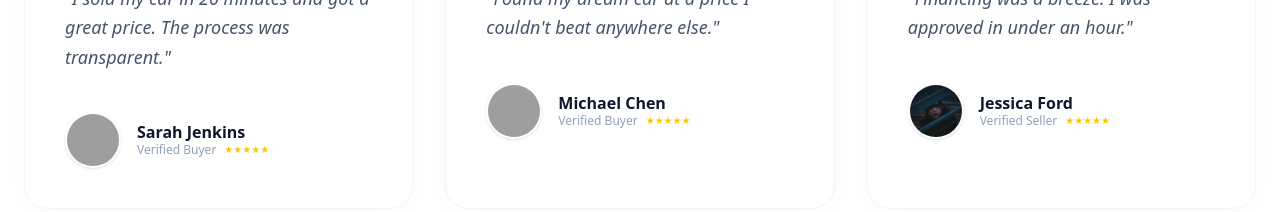
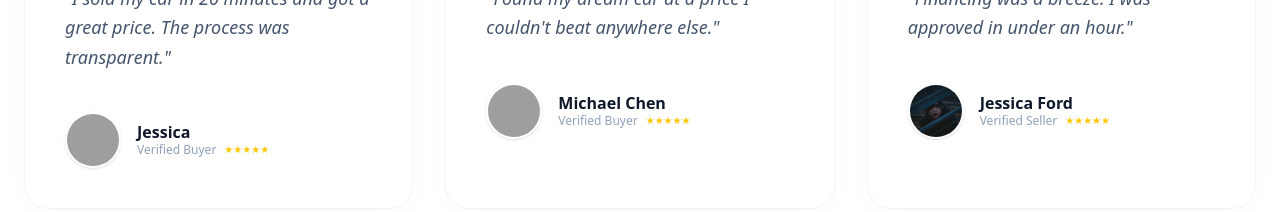
Before and after one commit to AYOUBELBASRI/car-ecommerce, an Angular app: page / in a window 1280 px wide. Shown: the part 2080-2292 px from the top of the page. Built offline with nearby package versions, Linux system fonts and the light colour scheme; grey boxes are pictures that could not be loaded.

Commit message:
Add Jessica

```diff
--- a/src/app/body/body.ts
+++ b/src/app/body/body.ts
@@ -42,7 +42,7 @@ export class Body {
 
   testimonials: Testimonial[] = [
     {
-      name: 'Sarah Jenkins',
+      name: 'Jessica',
       role: 'Verified Buyer',
       text: 'I sold my car in 20 minutes and got a great price. The process was transparent.',
       rating: 5,
```
Also changed, not shown: 1 other file (tests, documents, lock files or other folders).
